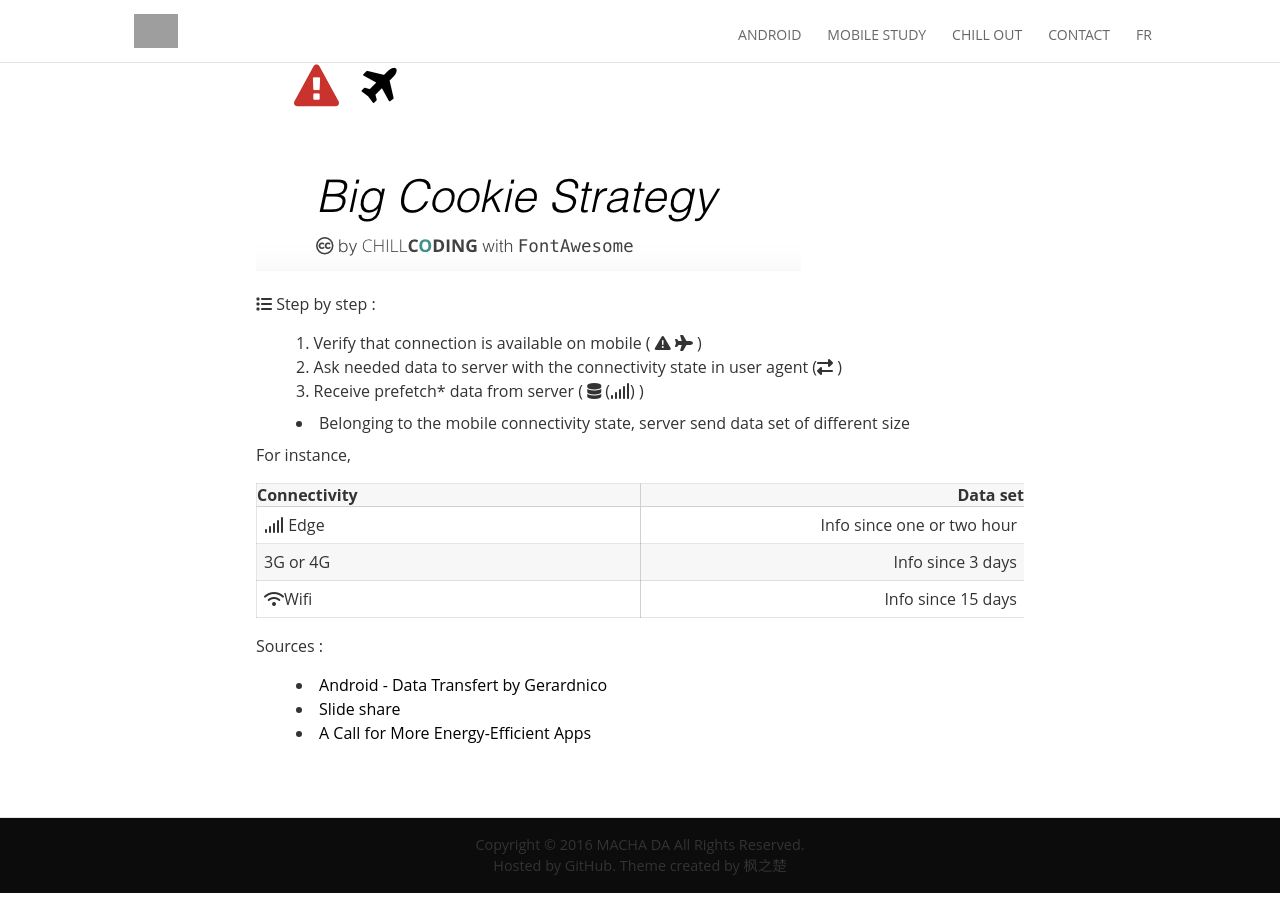
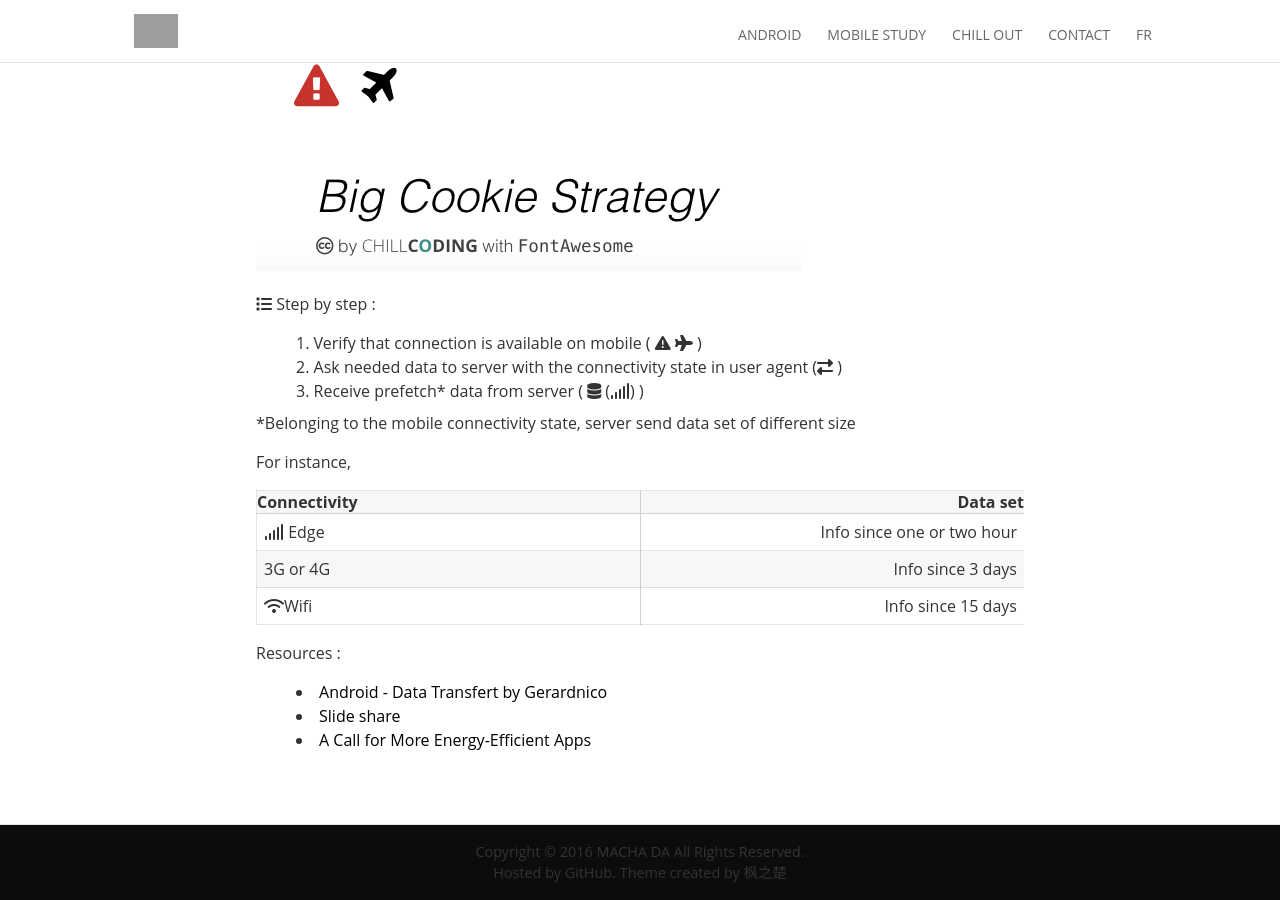
Before and after one commit to machadaCosta/machadaCosta.github.io, a Jekyll site: the page built from _posts/2016-11-28-mobile-big-cookies-strategy.markdown, in a window 1280 px wide and 900 px high, scrolled down 652 px. Built offline with Jekyll 4.4.1, drawn with Linux system fonts in a browser that asks for light colours; nearby versions of some CDN libraries; some web fonts are replaced; Markdown is read by kramdown in place of the engine named in the settings; grey boxes are pictures that could not be loaded.

Commit message:
Update Big Cookie

```diff
--- a/_posts/2016-11-28-mobile-big-cookies-strategy.markdown
+++ b/_posts/2016-11-28-mobile-big-cookies-strategy.markdown
@@ -23,7 +23,7 @@ Big Cookie Strategy was created to optimize exchange between a mobile applicatio
 2. Ask needed data to server with the connectivity state in user agent (<i class="fa fa-exchange" aria-hiden="true"></i> )
 3. Receive prefetch* data from server ( <i class="fa fa-database" aria-hiden="true"></i> (<i class="fa fa-signal" aria-hiden="true"></i>) )
 
-* Belonging to the mobile connectivity state, server send data set of different size
+*Belonging to the mobile connectivity state, server send data set of different size
 
 For instance,
 
@@ -35,7 +35,7 @@ For instance,
 
 
 
-Sources :
+Resources :
 
 * [Android - Data Transfert by Gerardnico](http://gerardnico.com/wiki/android/data_transfer)
 * [Slide share](http://www.slideshare.net/CotapEng/efficient-data-transfer-tech-talk)
```
Also changed, not shown: other parts of _posts/2016-11-28-mobile-big-cookies-strategy.markdown (+1 -1 lines).
